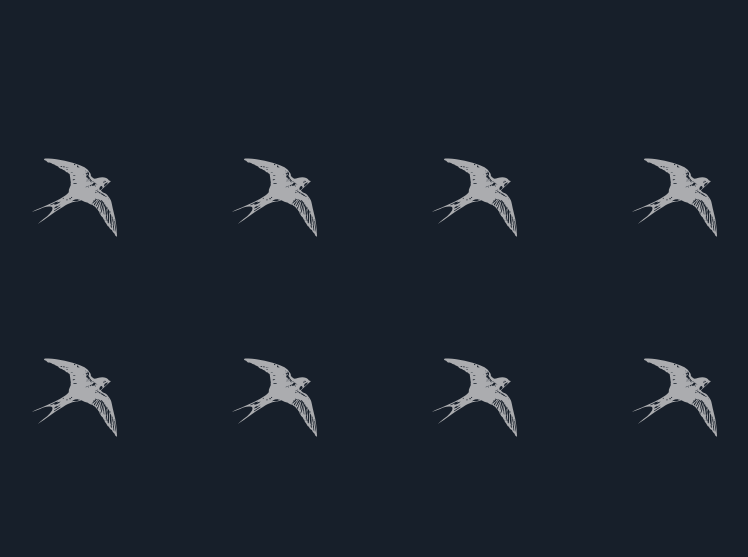
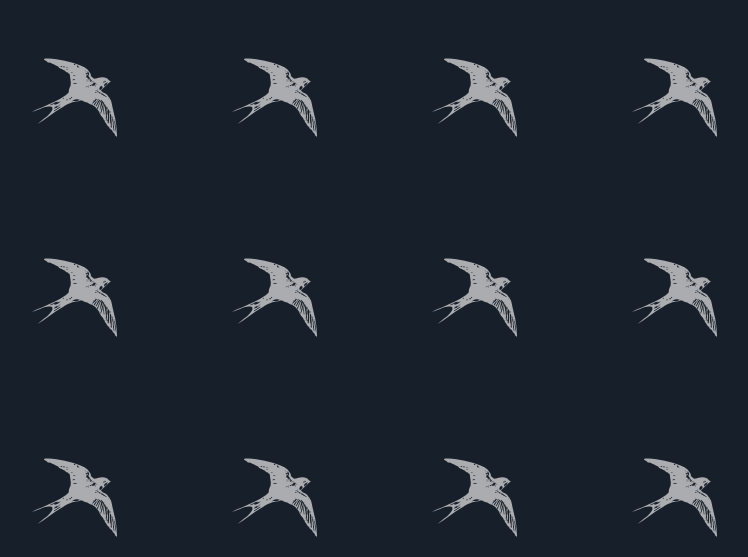
Before and after one commit to urbica/memo, a plain HTML site: page index.html in a window 1280 px wide. Shown: the top 557 px of the page, without its empty margins (262-1010 px from the left). Drawn offline with Linux system fonts and the light colour scheme; files whose address does not match are found by name.

Commit message:
fix game height

```diff
--- a/src/styles.css
+++ b/src/styles.css
@@ -34,7 +34,7 @@ body {
 }
 
 .game-wrapper {
-  height: 100vh;
+  calc(100vh - 55px);
   display: flex;
 }
 .memory-game {
```
